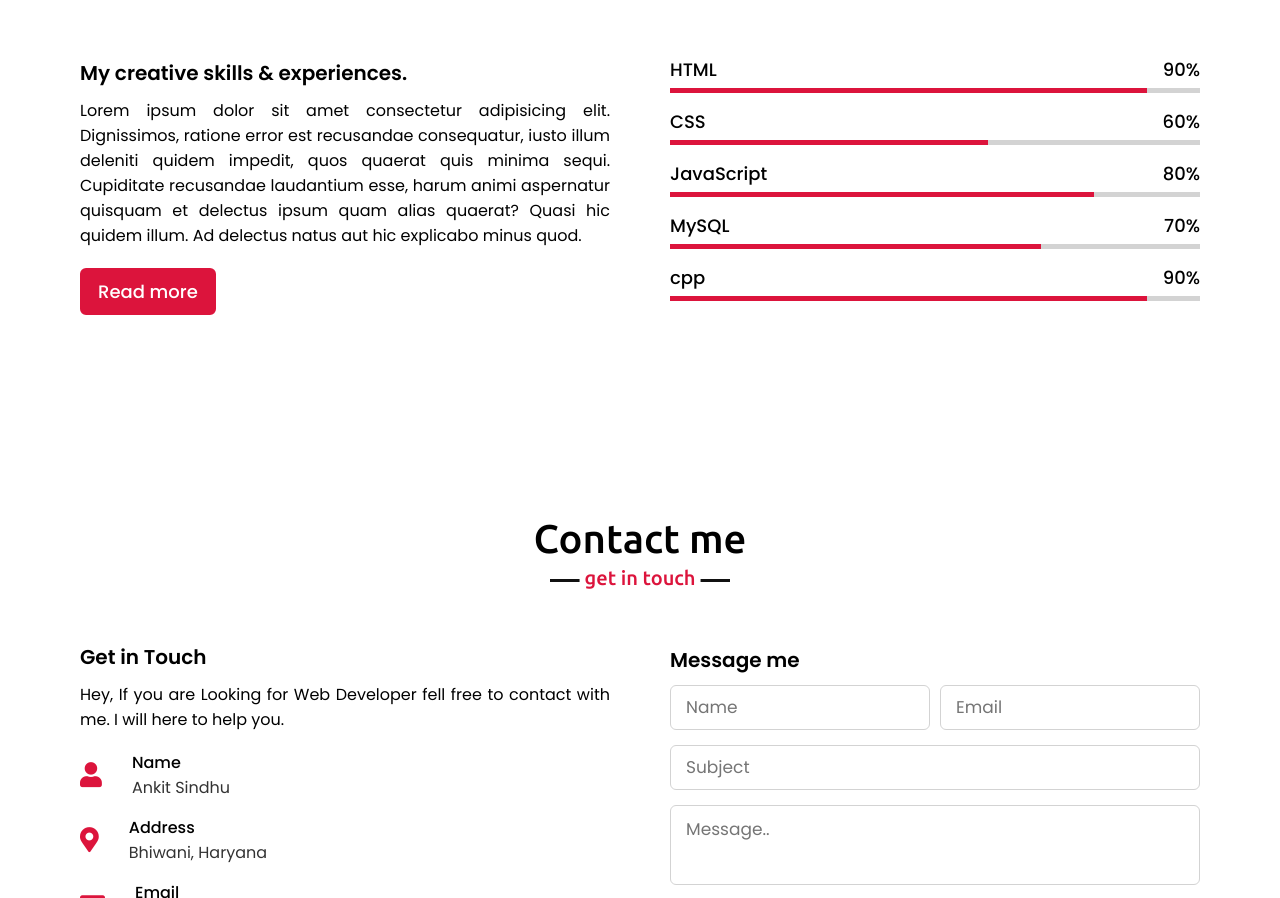
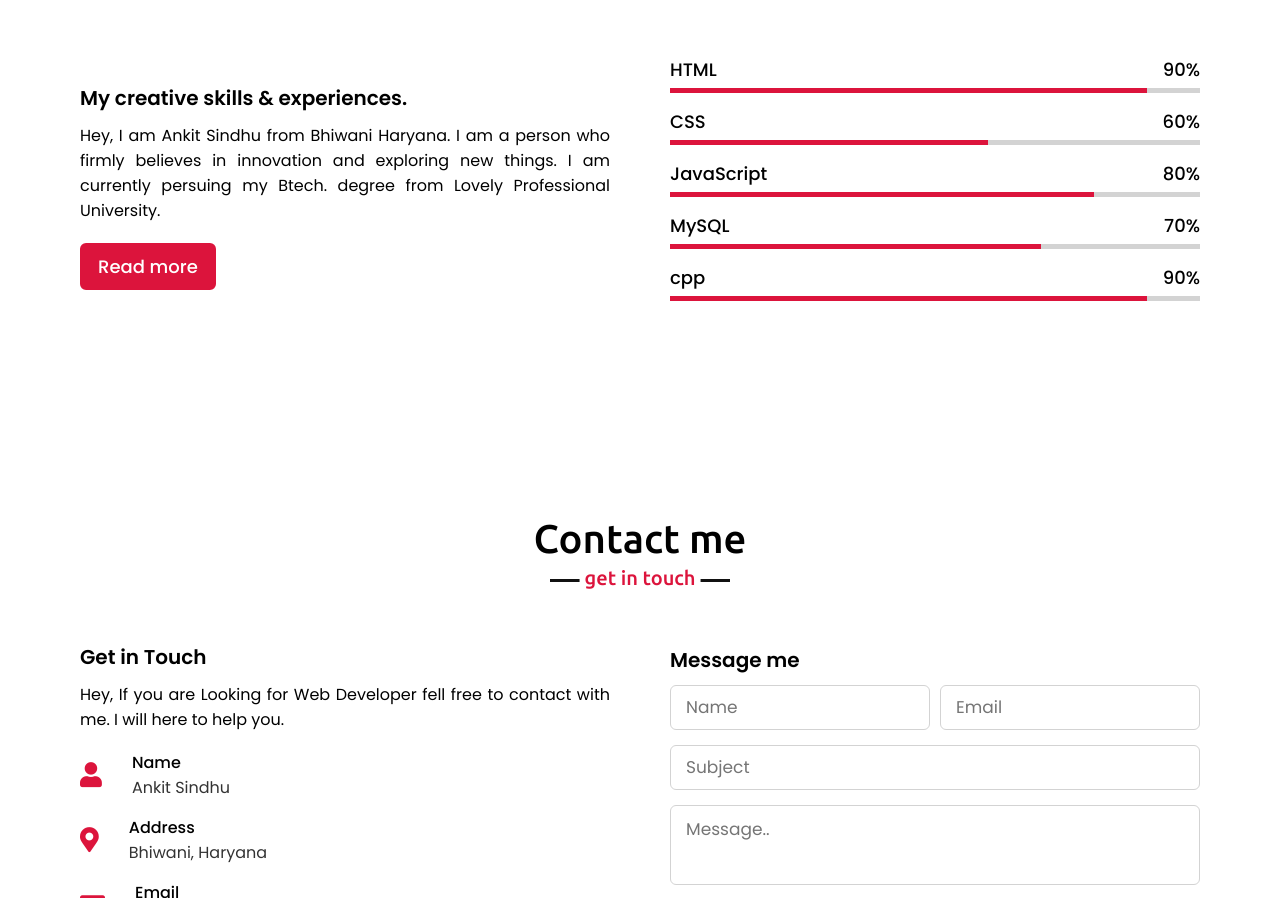
Before and after one commit to ankit145/portfolio.github.io, a plain HTML site: page index.html in a window 1280 px wide. Shown: the part 2335-3233 px from the top of the page. Drawn offline with nearby package versions, Linux system fonts and the light colour scheme.

Commit message:
Update index.html
final commit

```diff
--- a/index.html
+++ b/index.html
@@ -104,7 +104,7 @@
             <div class="skills-content">
                 <div class="column left">
                     <div class="text">My creative skills & experiences.</div>
-                    <p>Lorem ipsum dolor sit amet consectetur adipisicing elit. Dignissimos, ratione error est recusandae consequatur, iusto illum deleniti quidem impedit, quos quaerat quis minima sequi. Cupiditate recusandae laudantium esse, harum animi aspernatur quisquam et delectus ipsum quam alias quaerat? Quasi hic quidem illum. Ad delectus natus aut hic explicabo minus quod.</p>
+                    <p>Hey, I am Ankit Sindhu from Bhiwani Haryana. I am a person who firmly believes in innovation and exploring new things. I am currently persuing my Btech. degree from Lovely Professional University.</p>
                     <a href="#">Read more</a>
                 </div>
                 <div class="column right">
```
